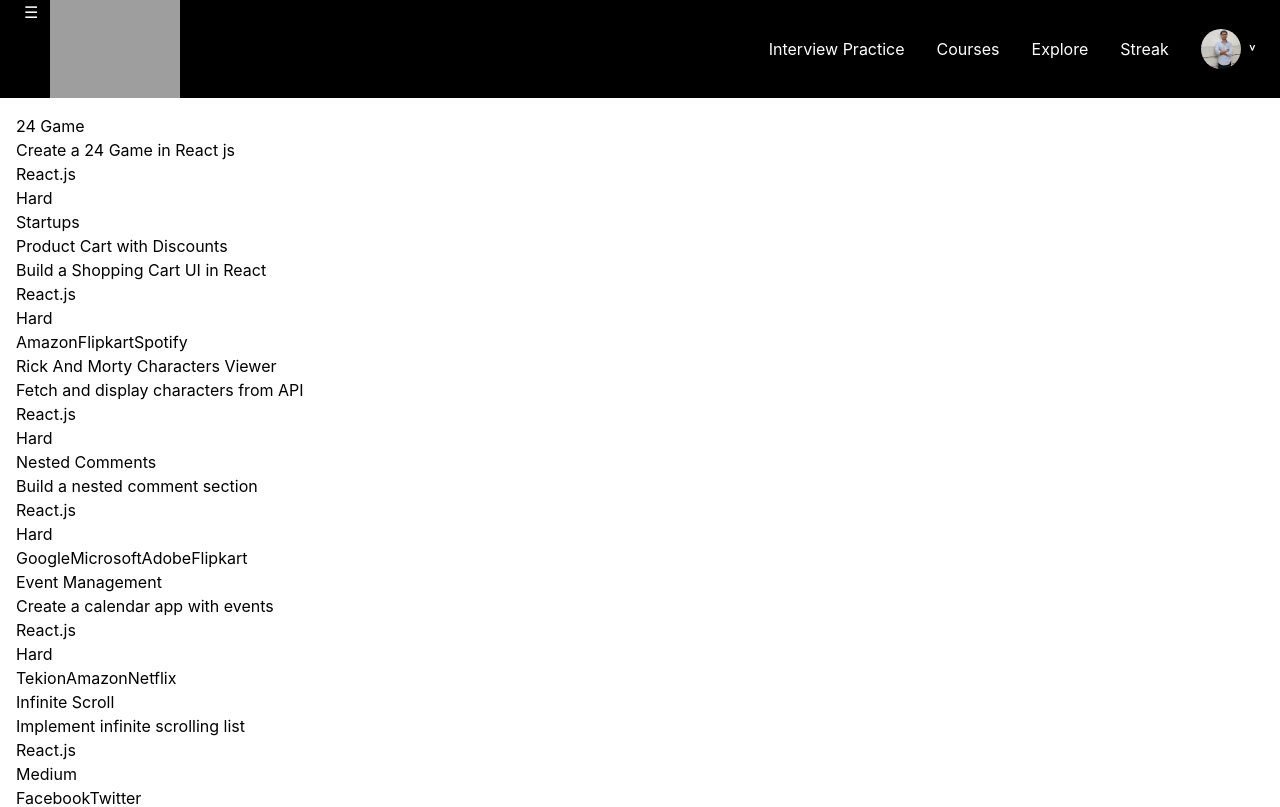
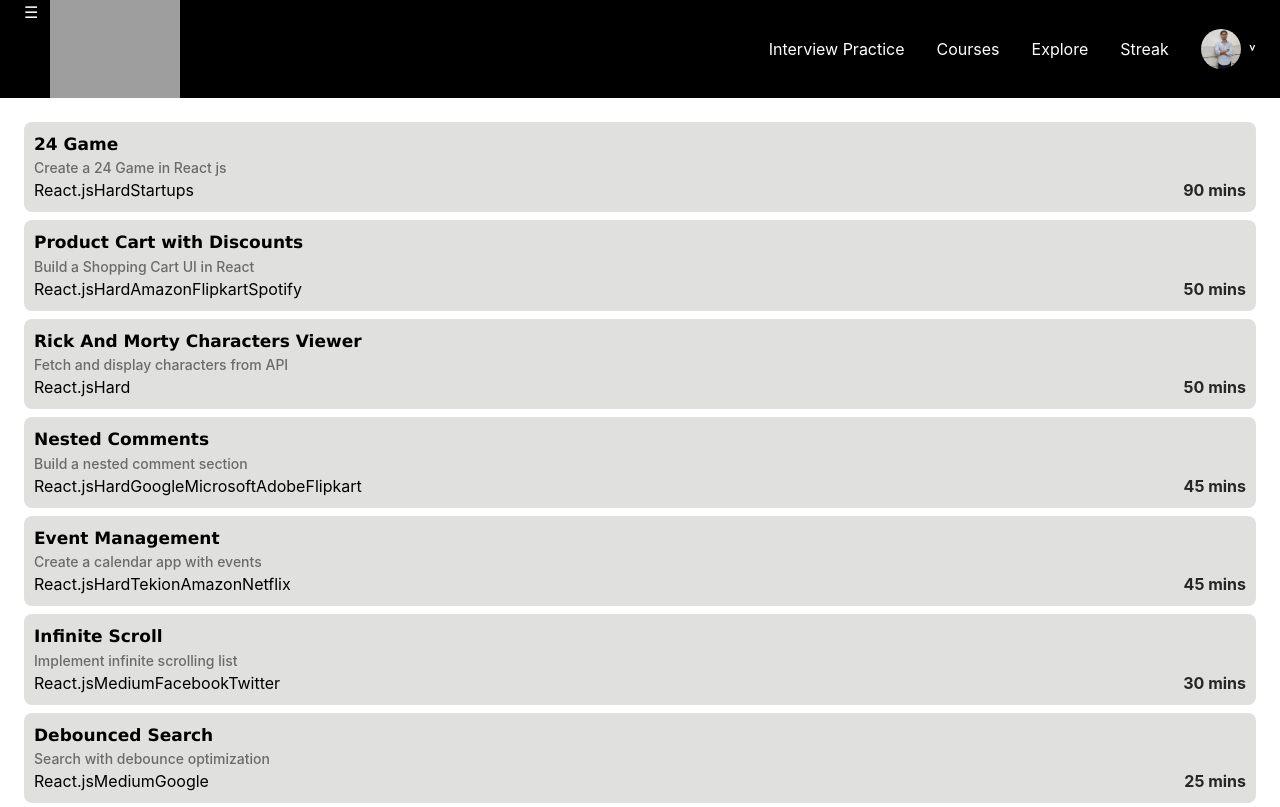
Before and after one commit to amanuniyal01/Aashirwad-Dev, a React (Vite) app: page /interview in a window 1280 px wide. Shown: the top 807 px of the page. Built offline with nearby package versions, Linux system fonts and the light colour scheme; grey boxes are pictures that could not be loaded.

Commit message:
Add lib for icons and refactor code.

```diff
--- a/package.json
+++ b/package.json
@@ -14,6 +14,7 @@
     "@tailwindcss/vite": "^4.3.1",
     "react": "^19.2.6",
     "react-dom": "^19.2.6",
+    "react-icons": "^5.7.0",
     "react-redux": "^9.3.0",
     "react-router-dom": "^7.18.0",
     "tailwindcss": "^4.3.1"
--- a/src/components/Interview/Interview.tsx
+++ b/src/components/Interview/Interview.tsx
@@ -13,7 +13,8 @@
                     description={interview.description}
                     difficulty={interview.difficulty}
                     companies={interview.companies}
-                    tech={interview.tech} />
+                    tech={interview.tech}
+                    time={interview.time} />
             ))}
         </div>
     )
--- a/src/components/QuestionCard/QuestionCard.css
+++ b/src/components/QuestionCard/QuestionCard.css
@@ -0,0 +1,39 @@
+.cardContainer {
+    display: flex;
+    flex-direction: column;
+    background-color: rgba(147, 147, 139, 0.283);
+    margin: 8px;
+    border-radius: 8px;
+    padding: 10px;
+}
+
+.cardContainer>h1 {
+    font-weight: bold;
+    font-size: 17px;
+    font-family: Verdana, Geneva, Tahoma, sans-serif;
+}
+
+.cardContainer>p {
+    font-size: 14px;
+    color: rgba(0, 0, 0, 0.525);
+    font-weight: 500;
+}
+
+.techDetails {
+    display: flex;
+    gap: 20px;
+    justify-content: space-between;
+}
+
+.techDetails>p {
+    background-color: rgba(45, 43, 43, 0.525);
+}
+
+.highlightDetails {
+    display: flex;
+}
+
+.time {
+    font-weight: 700;
+    color: rgba(0, 0, 0, 0.831);
+}
--- a/src/components/QuestionCard/QuestionCard.tsx
+++ b/src/components/QuestionCard/QuestionCard.tsx
@@ -5,17 +5,25 @@
     tech: string[];
     difficulty: "Easy" | "Medium" | "Hard";
     companies: string[];
+    time: number
 }
-function QuestionCard({ title, description, tech, difficulty, companies }: Props) {
+import "./QuestionCard.css"
+function QuestionCard({ title, description, tech, difficulty, companies, time }: Props) {
     return (
-        <div>
+        <div className="cardContainer">
             <h1>  {title}</h1>
             <p>{description}</p>
-            <div>
-                <p>{tech}</p>
-                <p>{difficulty}</p>
-                <p>{companies}</p>
+            <div className="techDetails">
+                <div className="highlightDetails">
+                    <p>{tech}</p>
+                    <p>{difficulty}</p>
+                    <p>{companies}</p>
+                </div>
+                <div className="time">
+                    {time} mins
+                </div>
             </div>
+
 
         </div>
     )
--- a/src/constants/MockData.ts
+++ b/src/constants/MockData.ts
@@ -8,206 +8,205 @@
   time: number;
   completed: boolean;
 };
-export const mockData: Question[] =
-    [
+export const mockData: Question[] = [
   {
-            "id": 1,
-            "title": "24 Game",
-            "description": "Create a 24 Game in React js",
-            "tech": ["React.js"],
-            "difficulty": "Hard",
-            "companies": ["Startups"],
-            "time": 90,
-            "completed": false
+    id: 1,
+    title: "24 Game",
+    description: "Create a 24 Game in React js",
+    tech: ["React.js"],
+    difficulty: "Hard",
+    companies: ["Startups"],
+    time: 90,
+    completed: false,
   },
   {
-            "id": 2,
-            "title": "Product Cart with Discounts",
-            "description": "Build a Shopping Cart UI in React",
-            "tech": ["React.js"],
-            "difficulty": "Hard",
-            "companies": ["Amazon", "Flipkart", "Spotify"],
-            "time": 50,
-            "completed": false
+    id: 2,
+    title: "Product Cart with Discounts",
+    description: "Build a Shopping Cart UI in React",
+    tech: ["React.js"],
+    difficulty: "Hard",
+    companies: ["Amazon", "Flipkart", "Spotify"],
+    time: 50,
+    completed: false,
   },
   {
-            "id": 3,
-            "title": "Rick And Morty Characters Viewer",
-            "description": "Fetch and display characters from API",
-            "tech": ["React.js"],
-            "difficulty": "Hard",
-            "companies": [],
-            "time": 50,
-            "completed": true
+    id: 3,
+    title: "Rick And Morty Characters Viewer",
+    description: "Fetch and display characters from API",
+    tech: ["React.js"],
+    difficulty: "Hard",
+    companies: [],
+    time: 50,
+    completed: true,
   },
   {
-            "id": 4,
-            "title": "Nested Comments",
-            "description": "Build a nested comment section",
-            "tech": ["React.js"],
-            "difficulty": "Hard",
-            "companies": ["Google", "Microsoft", "Adobe", "Flipkart"],
-            "time": 45,
-            "completed": false
+    id: 4,
+    title: "Nested Comments",
+    description: "Build a nested comment section",
+    tech: ["React.js"],
+    difficulty: "Hard",
+    companies: ["Google", "Microsoft", "Adobe", "Flipkart"],
+    time: 45,
+    completed: false,
   },
   {
-            "id": 5,
-            "title": "Event Management",
-            "description": "Create a calendar app with events",
-            "tech": ["React.js"],
-            "difficulty": "Hard",
-            "companies": ["Tekion", "Amazon", "Netflix"],
-            "time": 45,
-            "completed": false
+    id: 5,
+    title: "Event Management",
+    description: "Create a calendar app with events",
+    tech: ["React.js"],
+    difficulty: "Hard",
+    companies: ["Tekion", "Amazon", "Netflix"],
+    time: 45,
+    completed: false,
   },
   {
-            "id": 6,
-            "title": "Infinite Scroll",
-            "description": "Implement infinite scrolling list",
-            "tech": ["React.js"],
-            "difficulty": "Medium",
-            "companies": ["Facebook", "Twitter"],
-            "time": 30,
-            "completed": false
+    id: 6,
+    title: "Infinite Scroll",
+    description: "Implement infinite scrolling list",
+    tech: ["React.js"],
+    difficulty: "Medium",
+    companies: ["Facebook", "Twitter"],
+    time: 30,
+    completed: false,
   },
   {
-            "id": 7,
-            "title": "Debounced Search",
-            "description": "Search with debounce optimization",
-            "tech": ["React.js"],
-            "difficulty": "Medium",
-            "companies": ["Google"],
-            "time": 25,
-            "completed": false
+    id: 7,
+    title: "Debounced Search",
+    description: "Search with debounce optimization",
+    tech: ["React.js"],
+    difficulty: "Medium",
+    companies: ["Google"],
+    time: 25,
+    completed: false,
   },
   {
-            "id": 8,
-            "title": "Image Carousel",
-            "description": "Create an auto sliding carousel",
-            "tech": ["React.js"],
-            "difficulty": "Easy",
-            "companies": ["Amazon"],
-            "time": 20,
-            "completed": true
+    id: 8,
+    title: "Image Carousel",
+    description: "Create an auto sliding carousel",
+    tech: ["React.js"],
+    difficulty: "Easy",
+    companies: ["Amazon"],
+    time: 20,
+    completed: true,
   },
   {
-            "id": 9,
-            "title": "Tabs Component",
-            "description": "Build dynamic tabs UI",
-            "tech": ["React.js"],
-            "difficulty": "Easy",
-            "companies": [],
-            "time": 20,
-            "completed": true
+    id: 9,
+    title: "Tabs Component",
+    description: "Build dynamic tabs UI",
+    tech: ["React.js"],
+    difficulty: "Easy",
+    companies: [],
+    time: 20,
+    completed: true,
   },
   {
-            "id": 10,
-            "title": "Multi Select Dropdown",
-            "description": "Create multi select dropdown",
-            "tech": ["React.js"],
-            "difficulty": "Medium",
-            "companies": ["Adobe"],
-            "time": 30,
-            "completed": false
+    id: 10,
+    title: "Multi Select Dropdown",
+    description: "Create multi select dropdown",
+    tech: ["React.js"],
+    difficulty: "Medium",
+    companies: ["Adobe"],
+    time: 30,
+    completed: false,
   },
   {
-            "id": 11,
-            "title": "Pagination System",
-            "description": "Implement pagination with API",
-            "tech": ["React.js"],
-            "difficulty": "Medium",
-            "companies": ["Flipkart"],
-            "time": 35,
-            "completed": false
+    id: 11,
+    title: "Pagination System",
+    description: "Implement pagination with API",
+    tech: ["React.js"],
+    difficulty: "Medium",
+    companies: ["Flipkart"],
+    time: 35,
+    completed: false,
   },
   {
-            "id": 12,
-            "title": "Drag and Drop List",
-            "description": "Reorder items using drag and drop",
-            "tech": ["React.js"],
-            "difficulty": "Hard",
-            "companies": ["Trello"],
-            "time": 60,
-            "completed": false
+    id: 12,
+    title: "Drag and Drop List",
+    description: "Reorder items using drag and drop",
+    tech: ["React.js"],
+    difficulty: "Hard",
+    companies: ["Trello"],
+    time: 60,
+    completed: false,
   },
   {
-            "id": 13,
-            "title": "Chat UI",
-            "description": "Build a real-time chat UI",
-            "tech": ["React.js"],
-            "difficulty": "Hard",
-            "companies": ["WhatsApp"],
-            "time": 70,
-            "completed": false
+    id: 13,
+    title: "Chat UI",
+    description: "Build a real-time chat UI",
+    tech: ["React.js"],
+    difficulty: "Hard",
+    companies: ["WhatsApp"],
+    time: 70,
+    completed: false,
   },
   {
-            "id": 14,
-            "title": "Theme Toggle",
-            "description": "Light/Dark mode toggle",
-            "tech": ["React.js"],
-            "difficulty": "Easy",
-            "companies": [],
-            "time": 15,
-            "completed": true
+    id: 14,
+    title: "Theme Toggle",
+    description: "Light/Dark mode toggle",
+    tech: ["React.js"],
+    difficulty: "Easy",
+    companies: [],
+    time: 15,
+    completed: true,
   },
   {
-            "id": 15,
-            "title": "Form Validation",
-            "description": "Build form with validation",
-            "tech": ["React.js"],
-            "difficulty": "Medium",
-            "companies": ["Netflix"],
-            "time": 25,
-            "completed": false
+    id: 15,
+    title: "Form Validation",
+    description: "Build form with validation",
+    tech: ["React.js"],
+    difficulty: "Medium",
+    companies: ["Netflix"],
+    time: 25,
+    completed: false,
   },
   {
-            "id": 16,
-            "title": "Todo App with Filters",
-            "description": "Todo app with filtering options",
-            "tech": ["React.js"],
-            "difficulty": "Easy",
-            "companies": [],
-            "time": 20,
-            "completed": true
+    id: 16,
+    title: "Todo App with Filters",
+    description: "Todo app with filtering options",
+    tech: ["React.js"],
+    difficulty: "Easy",
+    companies: [],
+    time: 20,
+    completed: true,
   },
   {
-            "id": 17,
-            "title": "File Upload UI",
-            "description": "Upload and preview files",
-            "tech": ["React.js"],
-            "difficulty": "Medium",
-            "companies": ["Google Drive"],
-            "time": 30,
-            "completed": false
+    id: 17,
+    title: "File Upload UI",
+    description: "Upload and preview files",
+    tech: ["React.js"],
+    difficulty: "Medium",
+    companies: ["Google Drive"],
+    time: 30,
+    completed: false,
   },
   {
-            "id": 18,
-            "title": "Dashboard Charts",
-            "description": "Create charts using data",
-            "tech": ["React.js"],
-            "difficulty": "Medium",
-            "companies": ["Uber"],
-            "time": 40,
-            "completed": false
+    id: 18,
+    title: "Dashboard Charts",
+    description: "Create charts using data",
+    tech: ["React.js"],
+    difficulty: "Medium",
+    companies: ["Uber"],
+    time: 40,
+    completed: false,
   },
   {
-            "id": 19,
-            "title": "Authentication Flow",
-            "description": "Login/Signup flow with validation",
-            "tech": ["React.js"],
-            "difficulty": "Hard",
-            "companies": ["Amazon"],
-            "time": 60,
-            "completed": false
+    id: 19,
+    title: "Authentication Flow",
+    description: "Login/Signup flow with validation",
+    tech: ["React.js"],
+    difficulty: "Hard",
+    companies: ["Amazon"],
+    time: 60,
+    completed: false,
   },
   {
-            "id": 20,
-            "title": "Notifications System",
-            "description": "Toast and notification system",
-            "tech": ["React.js"],
-            "difficulty": "Medium",
-            "companies": ["Facebook"],
-            "time": 25,
-            "completed": false
-        }
-    ]
+    id: 20,
+    title: "Notifications System",
+    description: "Toast and notification system",
+    tech: ["React.js"],
+    difficulty: "Medium",
+    companies: ["Facebook"],
+    time: 25,
+    completed: false,
+  },
+];
```
Also changed, not shown: 1 other file (tests, documents, lock files or other folders). Lines whose indentation alone changed are shown as unchanged.
